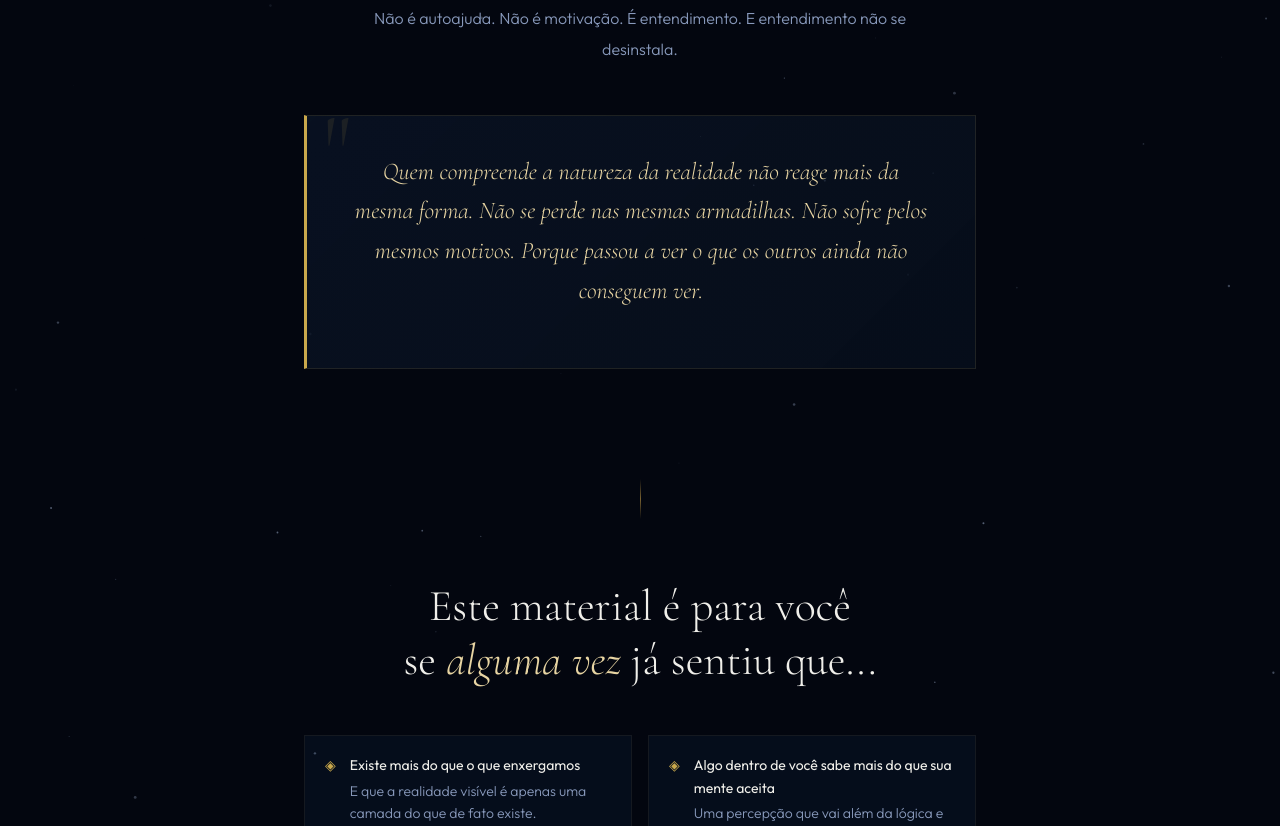
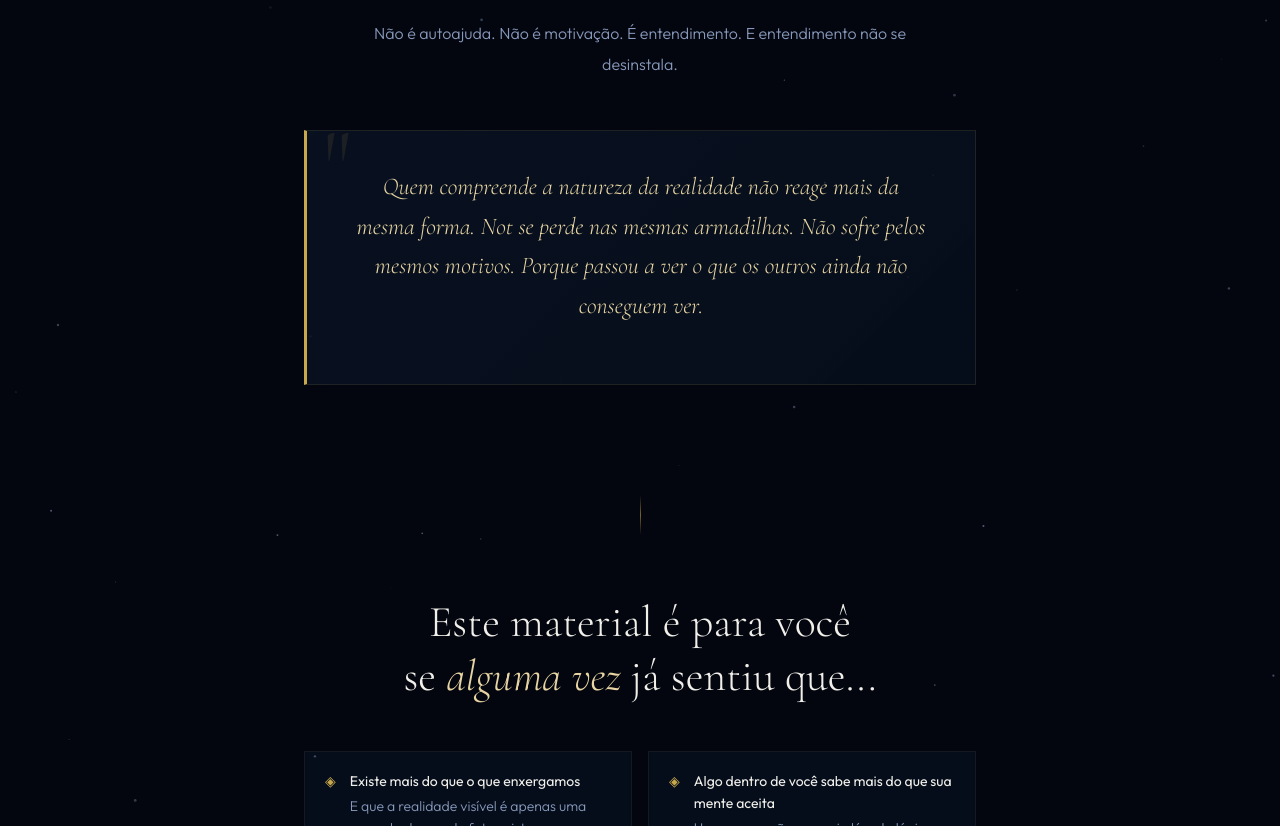
Before and after one commit to Brian733-1/N-REALI-SALES-PAGE, a plain HTML site: page index.html in a window 1280 px wide. Shown: the part 1419-2245 px from the top of the page. Drawn offline with nearby package versions, Linux system fonts and the light colour scheme.

Commit message:
index.html

```diff
--- a/index.html
+++ b/index.html
@@ -12,7 +12,7 @@
     content_id: 'xhbFdoH',
     content_type: 'product',
     currency: 'BRL',
-    value: 0
+    value: 89.90
   });
 }(window, document, 'ttq');
 </script>
@@ -163,7 +163,7 @@ section { padding: 60px 0; position: relative; z-index: 1; }
 }
 .hero::after {
   content: '';
-  position: absolute; bottom: 0; left: 50%; transform: translateX(-50%);
+  position: absolute bottom: 0; left: 50%; transform: translateX(-50%);
   width: 1px; height: 70px;
   background: linear-gradient(to bottom, var(--gold), transparent);
 }
@@ -711,7 +711,7 @@ footer a { color: var(--gold); text-decoration: none; }
     </p>
 
     <div class="forbidden reveal">
-      <p>Quem compreende a natureza da realidade não reage mais da mesma forma. Não se perde nas mesmas armadilhas. Não sofre pelos mesmos motivos. Porque passou a ver o que os outros ainda não conseguem ver.</p>
+      <p>Quem compreende a natureza da realidade não reage mais da mesma forma. Not se perde nas mesmas armadilhas. Não sofre pelos mesmos motivos. Porque passou a ver o que os outros ainda não conseguem ver.</p>
     </div>
   </div>
 </section>
```
